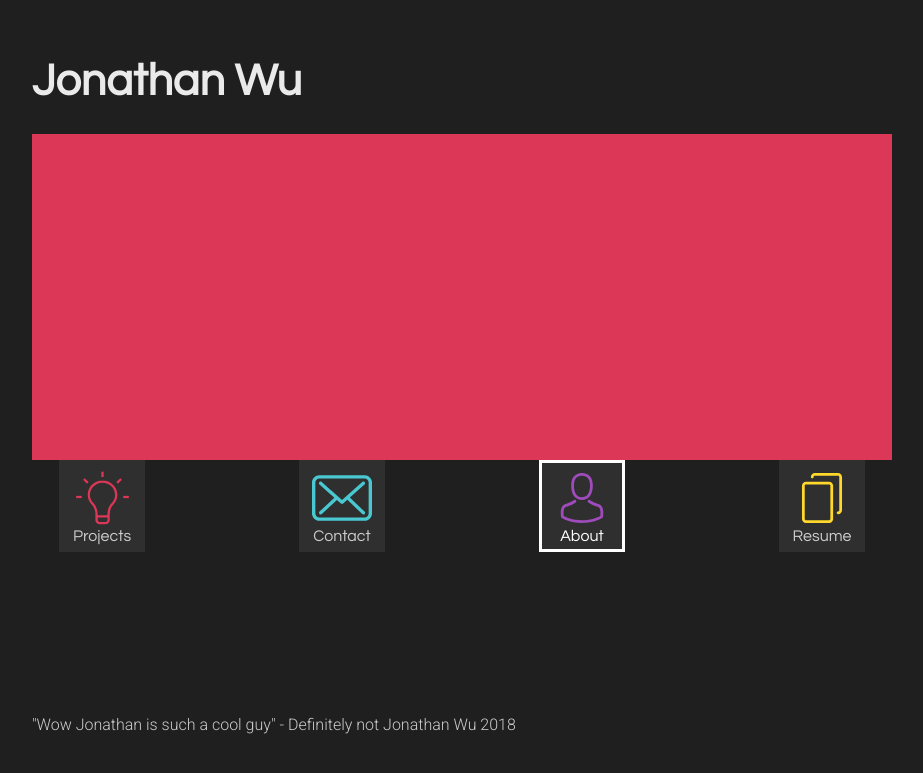
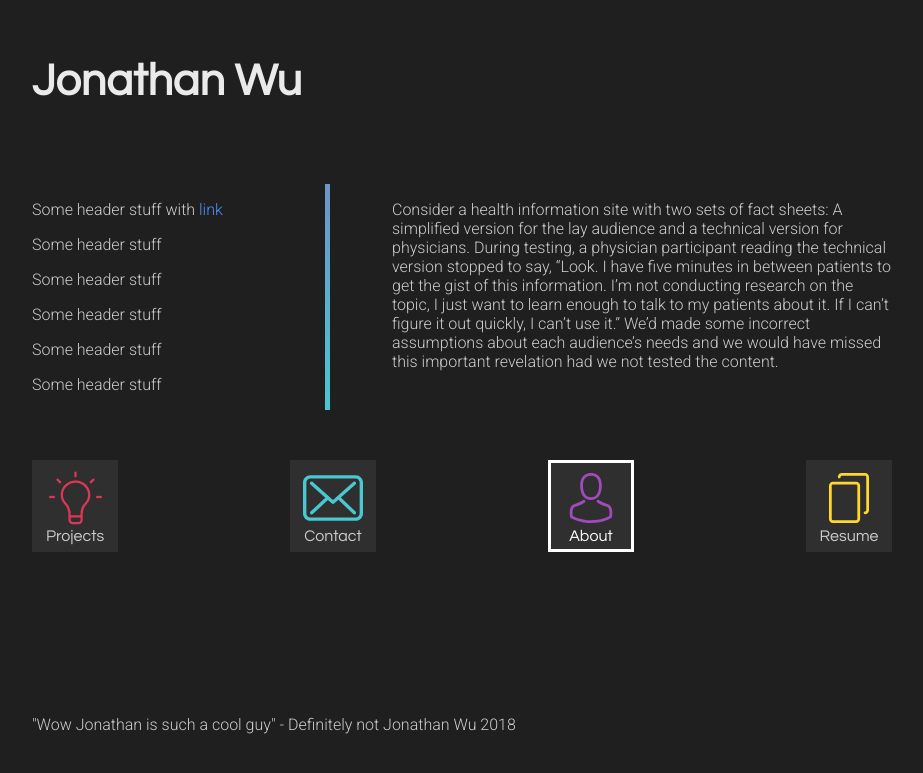
Before and after one commit to wuwica/personalwebsite, a PHP site: page / in a window 1280 px wide. Shown: the top 773 px of the page, without its empty margins (178-1101 px from the left). Run offline with PHP 8.4, Linux system fonts and the light colour scheme.

Commit message:
update to use on desktop

```diff
--- a/index.html
+++ b/index.html
@@ -18,8 +18,8 @@
         <div id="title">
             <h1>Jonathan Wu</h1>
         </div>
+        <div id="page-manager">
             <div id="main-content">
-
                 <heading>
                     <p>Some header stuff with <a href="#">link</a></p>
                     <p>Some header stuff</p>
@@ -33,12 +33,12 @@
                 <content>
                     <p>Consider a health information site with two sets of fact sheets: A simplified version for the lay audience and a technical version for physicians. During testing, a physician participant reading the technical version stopped to say, “Look. I have five minutes in between patients to get the gist of this information. I’m not conducting research on the topic, I just want to learn enough to talk to my patients about it. If I can’t figure it out quickly, I can’t use it.” We’d made some incorrect assumptions about each audience’s needs and we would have missed this important revelation had we not tested the content.</p>
                 </content>
-            <div id="slide-animation"></div>
-            <div id=button-animation></div>
+            </div>
+            <div id="slide-animation" class="slide-animation-play"></div>
         </div>
         <form id=menu-cards>
-                <div class="trapazoid"></div>
-            <div >
+            <!--<div class="trapazoid"></div>-->
+            <div>
                 <input type="radio" id="match_1" name="tab">
                 <label for="match_1" class="card" id="red">
                     <svg xmlns="http://www.w3.org/2000/svg" xmlns:xlink="http://www.w3.org/1999/xlink" version="1.1" viewBox="0 0 512 512" enable-background="new 0 0 512 512" width="55px" height="60px">
--- a/mainSheet.css
+++ b/mainSheet.css
@@ -36,6 +36,14 @@ body {
     background-color: var(--background-colour);
 }
 
+#page-manager{
+    position: relative;
+    display: flex;
+    overflow: hidden;
+    margin-top: 50px;
+    padding-bottom: 50px;
+}
+
 #title {
     width: 860px;
 }
@@ -56,6 +64,7 @@ body {
     flex-wrap: wrap;
     position: relative;
     overflow: hidden;
+
     /*
     background-color: #262626;
     padding: 50px;
@@ -94,16 +103,11 @@ skill-box {
 }
 
 #menu-cards{
-    margin-top: 100px;
     display: flex;
-    justify-content: space-around;
-    max-width: 960px;
+    justify-content: space-between;
+    max-width: 860px;
     width:100%;
     position: relative;
-}
-
-.tab-button{
-
 }
 
 .card{
@@ -170,28 +174,23 @@ h3{
     background:var(--theme-red);
 }
 
-#button-animation {
-
-}
-
 #slide-animation{
-    bottom: 0%;
+    top: 0%;
     position: absolute;
     width: 100%;
     height: 100%;
     background: var(--theme-red);
 }
 
-.slide-animation:hover{
+.slide-animation-play{
     animation-name: SlideUp;
-    animation-duration: 1.25s;
+    animation-duration: .75s;
     animation-fill-mode: forwards;
 }
 
 @keyframes SlideUp {
     0%{
         transform: translateY(100%);
-
     }
     15% {
         transform: translateY(100%);
@@ -201,13 +200,16 @@ h3{
         transform: translateY(0%);
         animation-timing-function: ease-in;
     }
-    65% {
-        transform: translateY(-75%);
+    55%{
+        transform: translateY(0%);
+        animation-timing-function: ease-out;
+    }
+    70% {
+        transform: translateY(-65%);
         animation-timing-function: ease-out;
     }
     100%{
-        transform: translateY(-100%);
-        display: none;
+        transform: translateY(-101%);
     }
 }
 
@@ -219,7 +221,7 @@ h3{
     -webkit-animation: GradientLoop 10s linear infinite;
     -moz-animation: GradientLoop 10s linear infinite;
     animation: GradientLoop 10s linear infinite;
-    border-radius: 5px;
+
 }
 
 @-webkit-keyframes GradientLoop {
```
Lines whose indentation alone changed are shown as unchanged.
